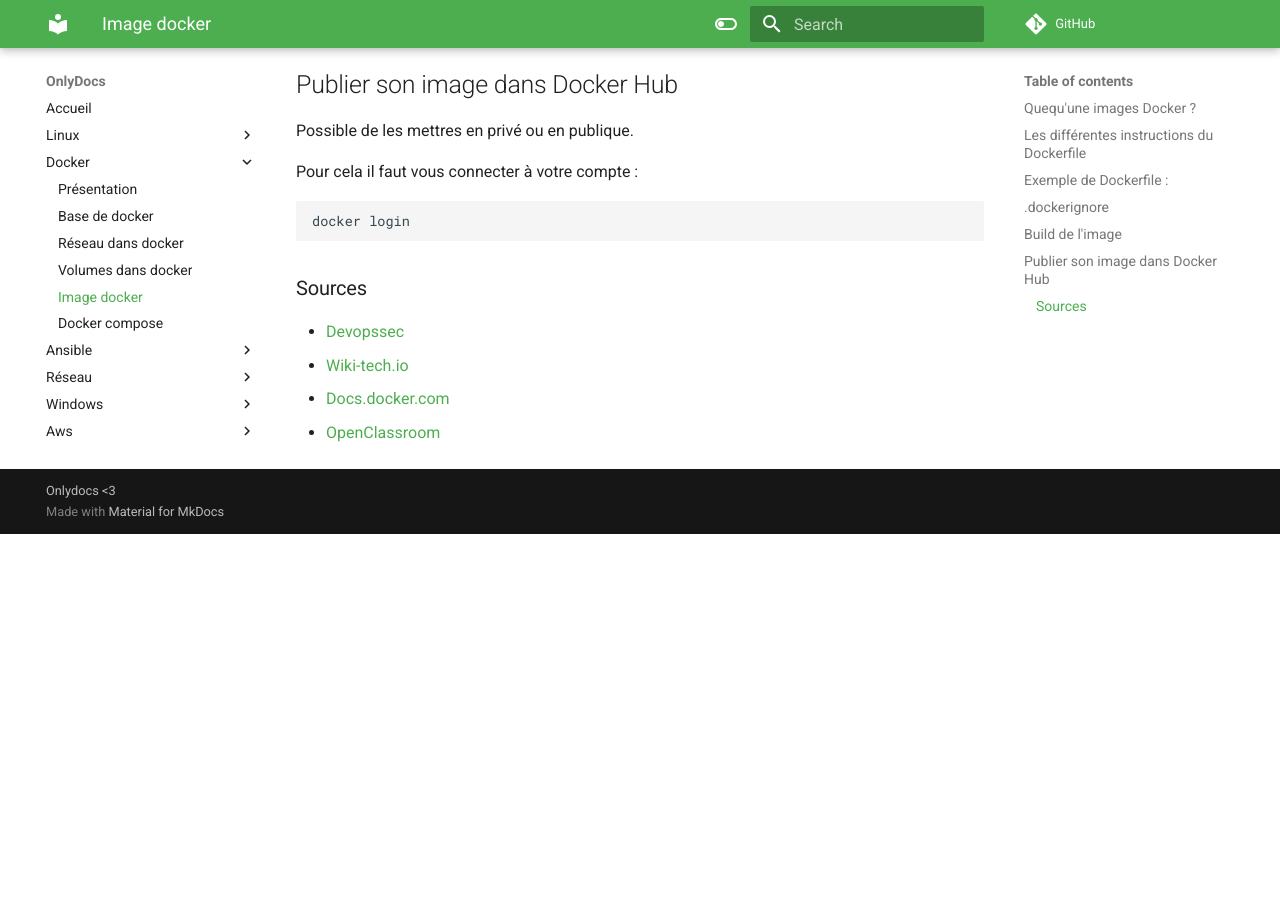
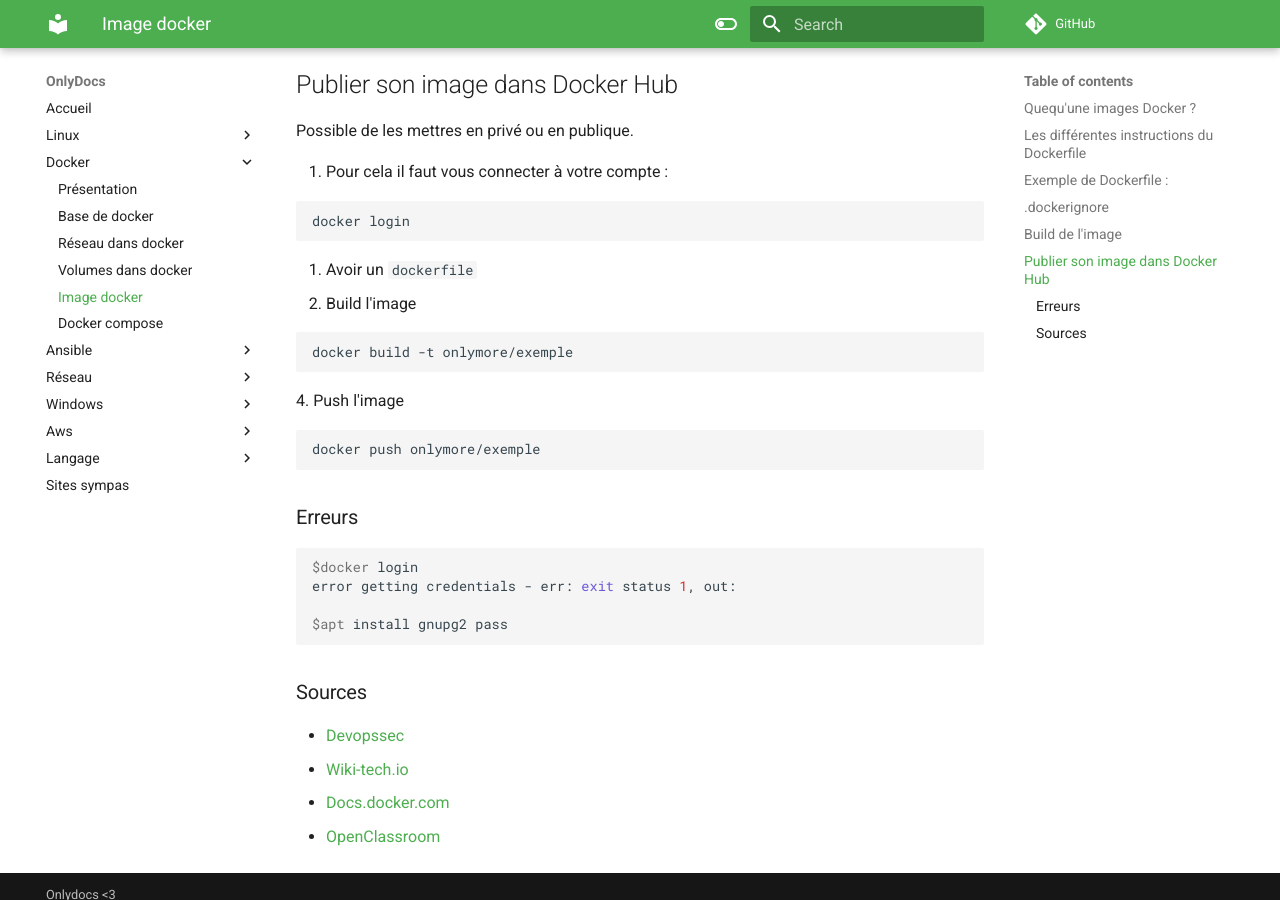
Before and after one commit to Theonlymore/OnlyDocs, an MkDocs documentation site: the page built from docs/docker/imageDocker.md, in a window 1280 px wide and 900 px high, scrolled down 3010 px. Built offline with MkDocs 1.6.1 and Material for MkDocs 9.7.7, drawn with Linux system fonts in a browser that asks for light colours; comment, search, counter and statistics services are not loaded; before the commit the page ends 3544 px from its top, so only the background shows below that.

Commit message:
up video

````diff
--- a/docs/docker/imageDocker.md
+++ b/docs/docker/imageDocker.md
@@ -110,12 +110,35 @@ docker build -t monDockerBuild .
 
 Possible de les mettres en privé ou en publique.
 
-Pour cela il faut vous connecter à votre compte :
+
+1. Pour cela il faut vous connecter à votre compte :
 
 ```bash
 docker login
 ```
 
+2. Avoir un `dockerfile`
+3. Build l'image
+
+```bash
+docker build -t onlymore/exemple
+```
+4. Push l'image
+
+```bash
+docker push onlymore/exemple
+```
+
+
+
+### Erreurs
+
+```bash
+$docker login
+error getting credentials - err: exit status 1, out:
+
+$apt install gnupg2 pass
+```
 ### Sources
 
 - [Devopssec](https://devopssec.fr/article/creer-ses-propres-images-docker-dockerfile)
````
Also changed, not shown: docs/reseau/vpn.md (added, +3 -0 lines), 1 other file.
